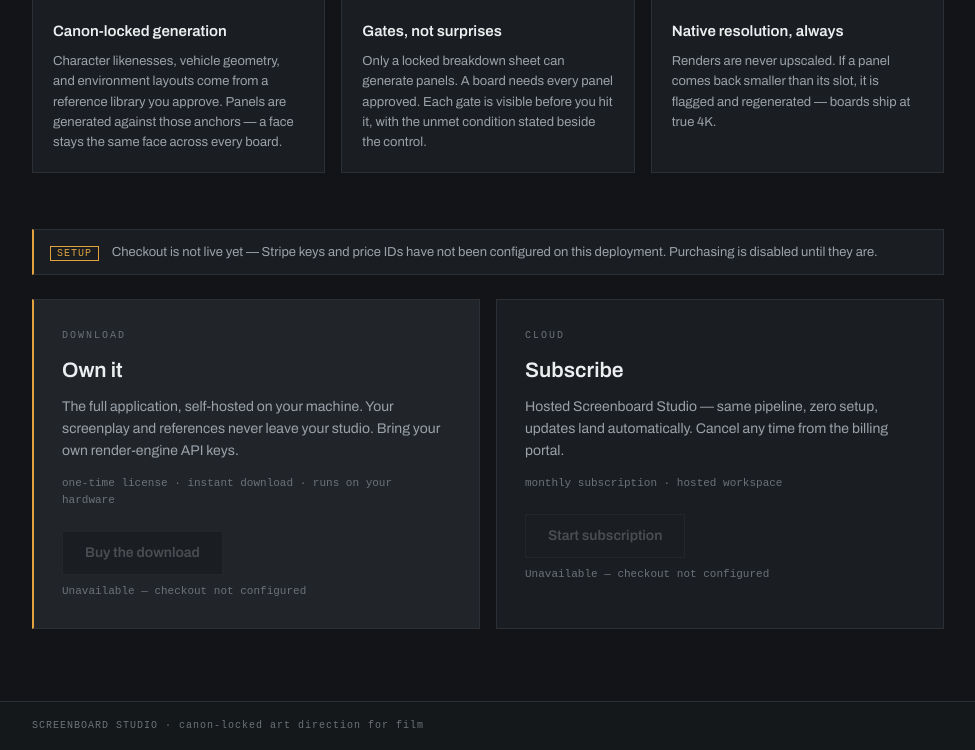
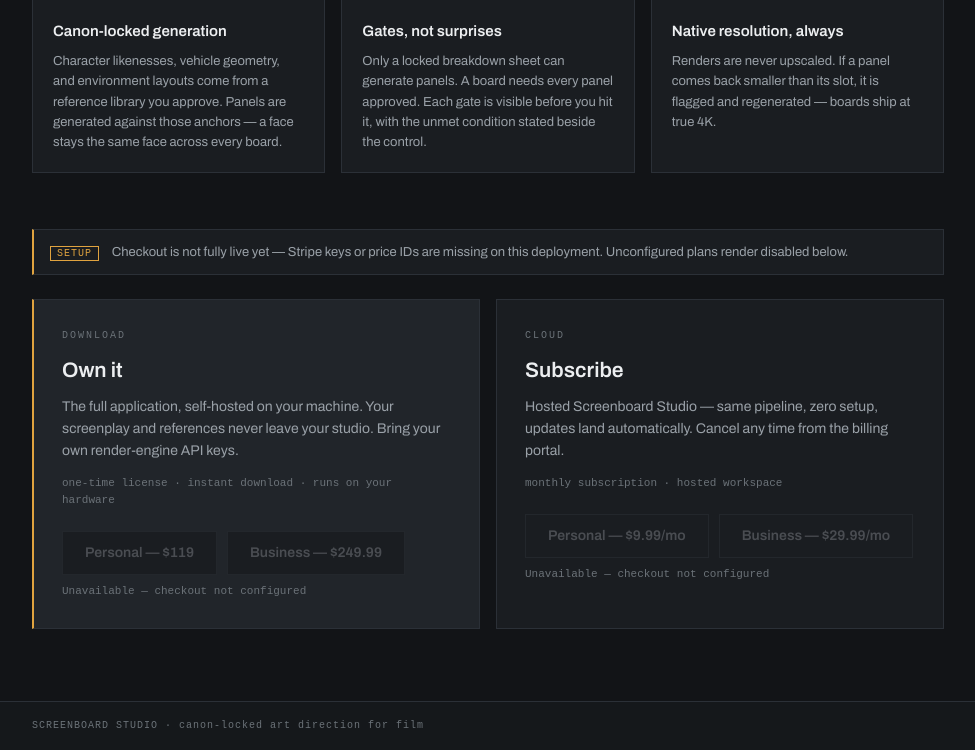
Before and after one commit to MichaelMurguia/Production_Stills_App, a FastAPI app: page / in a window 1280 px wide. Shown: the part 452-1202 px from the top of the page, without its empty margins (152-1127 px from the left). Run offline with FastAPI, Linux system fonts and the light colour scheme.

Commit message:
Storefront: four SKUs — Personal/Business tiers for Download and Cloud
Plan slugs download-personal|download-business|cloud-personal|cloud-business
map to four STRIPE_PRICE_* env vars; purchases store kind and tier
separately. Each plan gates independently when its price ID is missing.

Co-Authored-By: Claude Fable 5 <noreply@anthropic.com>

```diff
--- a/storefront/app/db.py
+++ b/storefront/app/db.py
@@ -24,6 +24,7 @@ class Purchase(Base):
 
     id: Mapped[int] = mapped_column(Integer, primary_key=True)
     kind: Mapped[str] = mapped_column(String(16))  # "download" | "cloud"
+    tier: Mapped[str] = mapped_column(String(16), default="")  # "personal" | "business"
     email: Mapped[str] = mapped_column(String(320))
     stripe_session_id: Mapped[str] = mapped_column(String(255), unique=True)
     stripe_customer_id: Mapped[str] = mapped_column(String(255), default="")
--- a/storefront/app/main.py
+++ b/storefront/app/main.py
@@ -20,17 +20,27 @@ _here = Path(__file__).resolve().parent
 app.mount("/static", StaticFiles(directory=_here / "static"), name="static")
 templates = Jinja2Templates(directory=_here / "templates")
 
+# Plan slug -> Stripe mode + price env var. Slugs appear in checkout URLs and
+# in session metadata; kind/tier are derived by splitting on the hyphen.
 PLANS = {
-    "download": {"mode": "payment", "price": lambda: settings.STRIPE_PRICE_DOWNLOAD},
-    "cloud": {"mode": "subscription", "price": lambda: settings.STRIPE_PRICE_CLOUD},
+    "download-personal": {"mode": "payment", "price": lambda: settings.STRIPE_PRICE_DOWNLOAD_PERSONAL},
+    "download-business": {"mode": "payment", "price": lambda: settings.STRIPE_PRICE_DOWNLOAD_BUSINESS},
+    "cloud-personal": {"mode": "subscription", "price": lambda: settings.STRIPE_PRICE_CLOUD_PERSONAL},
+    "cloud-business": {"mode": "subscription", "price": lambda: settings.STRIPE_PRICE_CLOUD_BUSINESS},
 }
+
+
+def _ready() -> dict[str, bool]:
+    return {slug: bool(settings.STRIPE_SECRET_KEY and plan["price"]())
+            for slug, plan in PLANS.items()}
 
 
 @app.get("/")
 def index(request: Request):
+    ready = _ready()
     return templates.TemplateResponse(request, "index.html", {
-        "stripe_ready": bool(settings.STRIPE_SECRET_KEY and settings.STRIPE_PRICE_DOWNLOAD
-                             and settings.STRIPE_PRICE_CLOUD),
+        "ready": ready,
+        "all_ready": all(ready.values()),
     })
 
 
@@ -65,15 +75,17 @@ def _fulfill(checkout_session) -> db.Purchase:
 
         plan = (checkout_session.metadata or {}).get("plan") or (
             "cloud" if checkout_session.mode == "subscription" else "download")
+        kind, _, tier = plan.partition("-")
         purchase = db.Purchase(
-            kind=plan,
+            kind=kind,
+            tier=tier,
             email=(checkout_session.customer_details or {}).get("email") or "",
             stripe_session_id=checkout_session.id,
             stripe_customer_id=checkout_session.customer or "",
             stripe_subscription_id=checkout_session.subscription or "",
         )
         s.add(purchase)
-        if plan == "download":
+        if kind == "download":
             purchase.license = db.License()
         s.commit()
         s.refresh(purchase)
--- a/storefront/app/settings.py
+++ b/storefront/app/settings.py
@@ -7,8 +7,10 @@ ROOT = Path(__file__).resolve().parent.parent  # storefront/
 
 STRIPE_SECRET_KEY = os.environ.get("STRIPE_SECRET_KEY", "")
 STRIPE_WEBHOOK_SECRET = os.environ.get("STRIPE_WEBHOOK_SECRET", "")
-STRIPE_PRICE_DOWNLOAD = os.environ.get("STRIPE_PRICE_DOWNLOAD", "")
-STRIPE_PRICE_CLOUD = os.environ.get("STRIPE_PRICE_CLOUD", "")
+STRIPE_PRICE_DOWNLOAD_PERSONAL = os.environ.get("STRIPE_PRICE_DOWNLOAD_PERSONAL", "")
+STRIPE_PRICE_DOWNLOAD_BUSINESS = os.environ.get("STRIPE_PRICE_DOWNLOAD_BUSINESS", "")
+STRIPE_PRICE_CLOUD_PERSONAL = os.environ.get("STRIPE_PRICE_CLOUD_PERSONAL", "")
+STRIPE_PRICE_CLOUD_BUSINESS = os.environ.get("STRIPE_PRICE_CLOUD_BUSINESS", "")
 
 BASE_URL = os.environ.get("BASE_URL", "http://127.0.0.1:8100").rstrip("/")
 
--- a/storefront/app/static/store.css
+++ b/storefront/app/static/store.css
@@ -88,6 +88,8 @@ body {
 .price-desc { font-size: 14px; color: var(--ink-dim); margin-bottom: 14px; }
 .price-terms { font-family: var(--mono); font-size: 11px; color: var(--ink-faint); margin-bottom: 22px; }
 
+.btn-row { display: flex; gap: 10px; flex-wrap: wrap; }
+
 /* buttons — one amber primary in view */
 .btn {
   display: inline-block; padding: 10px 22px; font-family: var(--sans);
--- a/storefront/app/templates/index.html
+++ b/storefront/app/templates/index.html
@@ -37,14 +37,16 @@
   </div>
 </section>
 
-{% if not stripe_ready %}
+{% if not all_ready %}
 <div class="notice">
   <span class="notice-badge">SETUP</span>
-  Checkout is not live yet &mdash; Stripe keys and price IDs have not been
-  configured on this deployment. Purchasing is disabled until they are.
+  Checkout is not fully live yet &mdash; Stripe keys or price IDs are missing
+  on this deployment. Unconfigured plans render disabled below.
 </div>
 {% endif %}
 
+{# Prices shown here must match the Stripe price objects — update both
+   together (see docs/DEPLOYMENT.md). #}
 <section class="pricing">
   <div class="price-card price-lead">
     <p class="price-kind">DOWNLOAD</p>
@@ -53,10 +55,19 @@
     Your screenplay and references never leave your studio. Bring your own
     render-engine API keys.</p>
     <p class="price-terms">one-time license &middot; instant download &middot; runs on your hardware</p>
-    {% if stripe_ready %}
-    <a class="btn btn-primary" href="/checkout/download">Buy the download</a>
-    {% else %}
-    <span class="btn btn-disabled" aria-disabled="true">Buy the download</span>
+    <div class="btn-row">
+      {% if ready['download-personal'] %}
+      <a class="btn btn-primary" href="/checkout/download-personal">Personal &mdash; $119</a>
+      {% else %}
+      <span class="btn btn-disabled" aria-disabled="true">Personal &mdash; $119</span>
+      {% endif %}
+      {% if ready['download-business'] %}
+      <a class="btn btn-secondary" href="/checkout/download-business">Business &mdash; $249.99</a>
+      {% else %}
+      <span class="btn btn-disabled" aria-disabled="true">Business &mdash; $249.99</span>
+      {% endif %}
+    </div>
+    {% if not (ready['download-personal'] and ready['download-business']) %}
     <p class="gate-note">Unavailable &mdash; checkout not configured</p>
     {% endif %}
   </div>
@@ -67,10 +78,19 @@
     setup, updates land automatically. Cancel any time from the billing
     portal.</p>
     <p class="price-terms">monthly subscription &middot; hosted workspace</p>
-    {% if stripe_ready %}
-    <a class="btn btn-secondary" href="/checkout/cloud">Start subscription</a>
-    {% else %}
-    <span class="btn btn-disabled" aria-disabled="true">Start subscription</span>
+    <div class="btn-row">
+      {% if ready['cloud-personal'] %}
+      <a class="btn btn-secondary" href="/checkout/cloud-personal">Personal &mdash; $9.99/mo</a>
+      {% else %}
+      <span class="btn btn-disabled" aria-disabled="true">Personal &mdash; $9.99/mo</span>
+      {% endif %}
+      {% if ready['cloud-business'] %}
+      <a class="btn btn-secondary" href="/checkout/cloud-business">Business &mdash; $29.99/mo</a>
+      {% else %}
+      <span class="btn btn-disabled" aria-disabled="true">Business &mdash; $29.99/mo</span>
+      {% endif %}
+    </div>
+    {% if not (ready['cloud-personal'] and ready['cloud-business']) %}
     <p class="gate-note">Unavailable &mdash; checkout not configured</p>
     {% endif %}
   </div>
```
Also changed, not shown: docs/DEPLOYMENT.md (+14 -3 lines), storefront/README.md, 1 other file.
